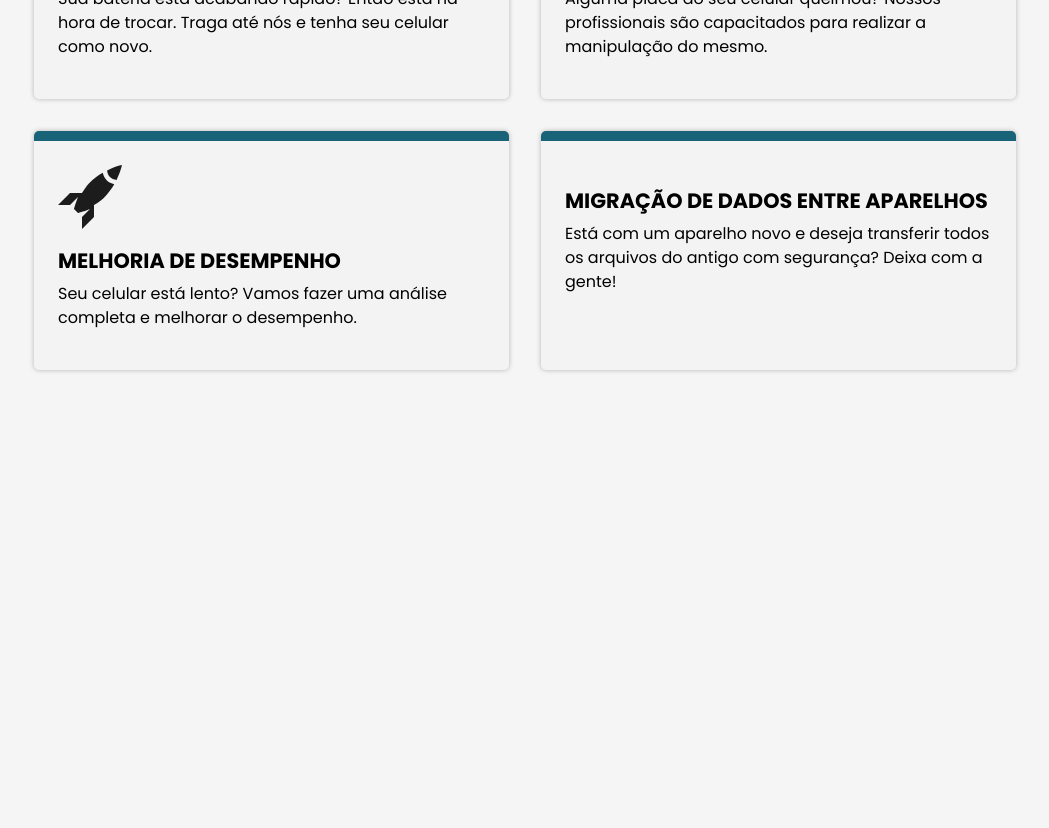
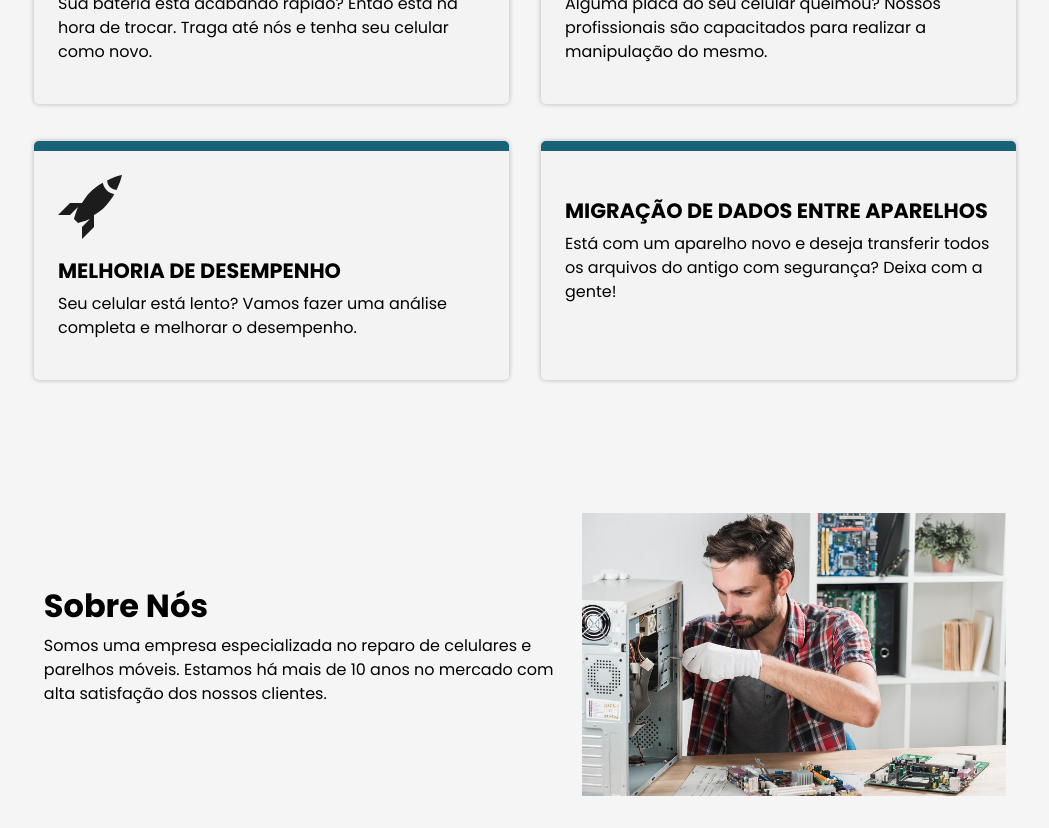
Before and after one commit to DanielArrivabene/repara, a React (Vite) app in the folder repara/: page / in a window 1280 px wide. Shown: the part 1440-2268 px from the top of the page, without its empty margins (115-1164 px from the left). Before the commit the page ends 1826 px from the top, so only its background shows below. Built offline with nearby package versions, Linux system fonts and the light colour scheme; some icons are missing.

Commit message:
about section pronta

```diff
--- a/repara/src/App.jsx
+++ b/repara/src/App.jsx
@@ -3,6 +3,7 @@ import './App.scss'
 import Navbar from './components/header/Navbar'
 import Carousel from './components/carousel/Carousel'
 import Services from './components/services/Services'
+import About from './components/about/About'
 
 function App() {
 
@@ -14,6 +15,7 @@ function App() {
       </div>
       <main>
         <Services />
+        <About />
       </main>
     </>
   )
--- /dev/null
+++ b/repara/src/components/about/About.jsx
@@ -0,0 +1,21 @@
+import '../../styles/components/About.scss'
+
+import AboutImg from '../../assets/img/about-img.jpg'
+
+function About() {
+  return (
+    <section id="about" className="container">
+        <article className="row">
+            <div className="col-md-6 desctipton">
+                <h2>Sobre Nós</h2>
+                <p>Somos uma empresa especializada no reparo de celulares e parelhos móveis. Estamos há mais de 10 anos no mercado com alta satisfação dos nossos clientes.</p>
+            </div>
+            <div className="col-md-5 image">
+                <img src={AboutImg} alt="sobre nós" />
+            </div>
+        </article>
+    </section>
+  )
+}
+
+export default About
--- /dev/null
+++ b/repara/src/styles/components/About.scss
@@ -0,0 +1,29 @@
+@import '../variables.scss';
+@import '../mixins.scss';
+
+#about {
+    margin-top: 5em;
+
+    article {
+        justify-content: center;
+        align-items: center;
+        padding: 2em;
+
+        .desctipton {
+            color: #000;
+            margin-left: 1em;
+
+                h2 {
+                    font-weight: bolder;
+                }
+        }
+
+        .image {
+            margin-right: 1em;
+
+            img {
+                width: 100%;
+            }
+        }
+    }
+}
--- a/repara/src/styles/components/Services.scss
+++ b/repara/src/styles/components/Services.scss
@@ -19,6 +19,7 @@
             background-color: $card-bg-color;
             box-shadow: 0px 0px 5px #00000044;
             margin: 1em;
+            margin-bottom: 1.3em;
             padding: 1.5em;
             border-radius: $border-radious;
             border-top: 10px solid $main-color;
```
